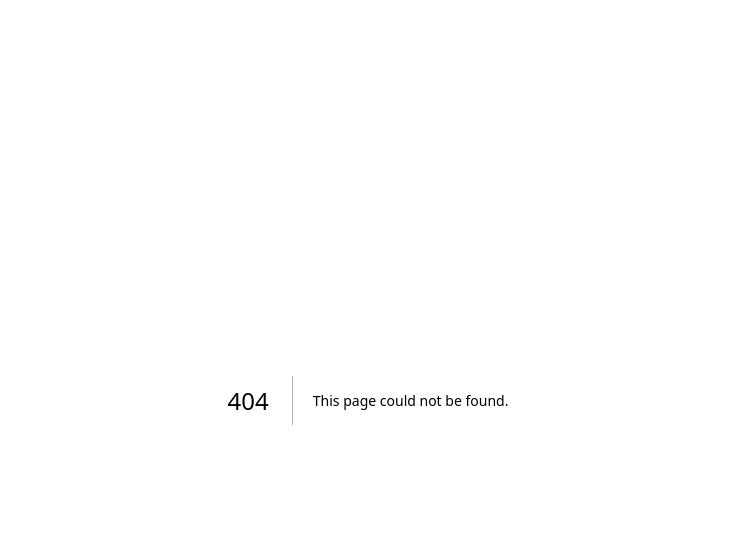
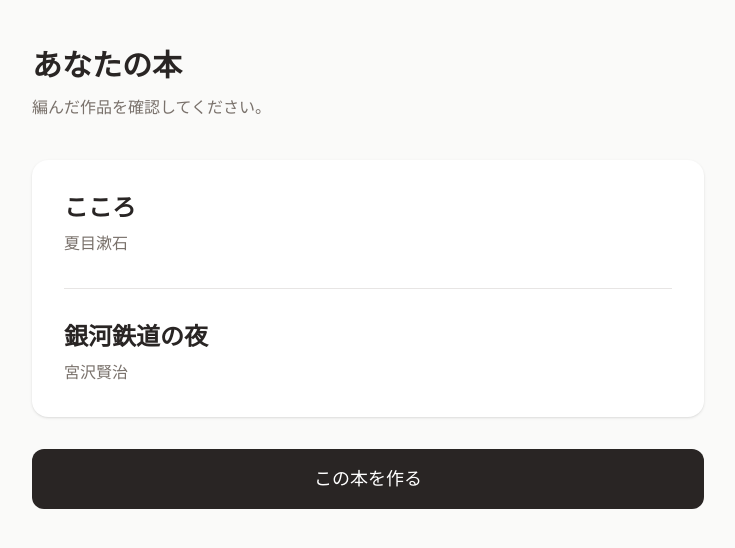
Before and after one commit to madhouse202-ai/amuhon, a Next.js app: page /preview in a window 1280 px wide. Before the commit this address had no page. Shown: the top 548 px of the page, without its empty margins (272-1007 px from the left). Built offline with nearby package versions, Linux system fonts and the light colour scheme.

Commit message:
プレビューページを追加

```diff
--- /dev/null
+++ b/app/preview/page.tsx
@@ -0,0 +1,43 @@
+export default function Preview() {
+  return (
+    <main className="min-h-screen bg-stone-50 px-6 py-12 text-stone-800">
+      <div className="mx-auto max-w-2xl">
+
+        <h1 className="text-3xl font-bold">
+          あなたの本
+        </h1>
+
+        <p className="mt-3 text-stone-500">
+          編んだ作品を確認してください。
+        </p>
+
+        <div className="mt-10 rounded-2xl bg-white p-8 shadow-sm">
+
+          <h2 className="text-2xl font-bold">
+            こころ
+          </h2>
+
+          <p className="mt-2 text-stone-500">
+            夏目漱石
+          </p>
+
+          <div className="my-8 border-t border-stone-200" />
+
+          <h2 className="text-2xl font-bold">
+            銀河鉄道の夜
+          </h2>
+
+          <p className="mt-2 text-stone-500">
+            宮沢賢治
+          </p>
+
+        </div>
+
+        <button className="mt-8 w-full rounded-xl bg-stone-800 px-6 py-4 text-lg font-medium text-white">
+          この本を作る
+        </button>
+
+      </div>
+    </main>
+  );
+}
```
